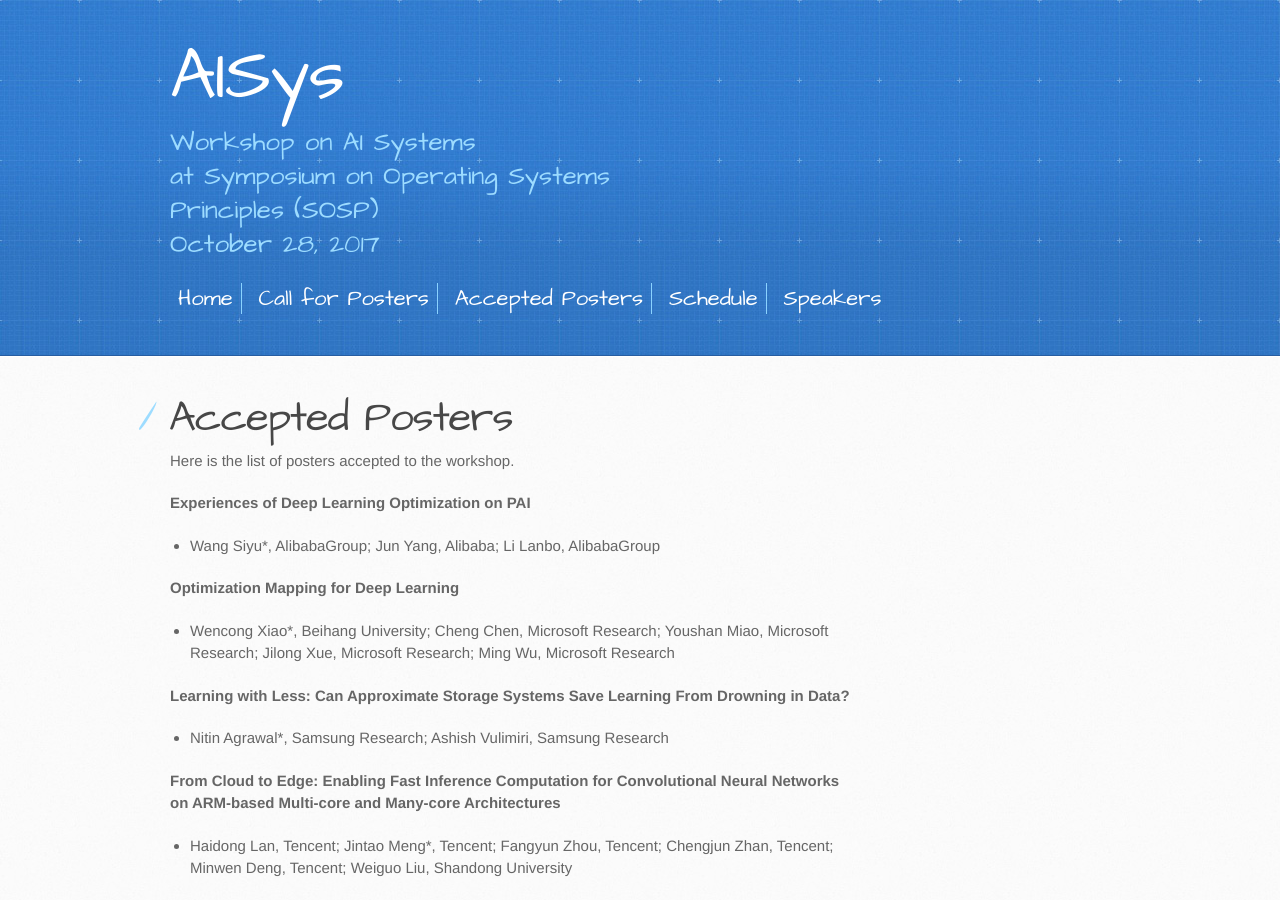
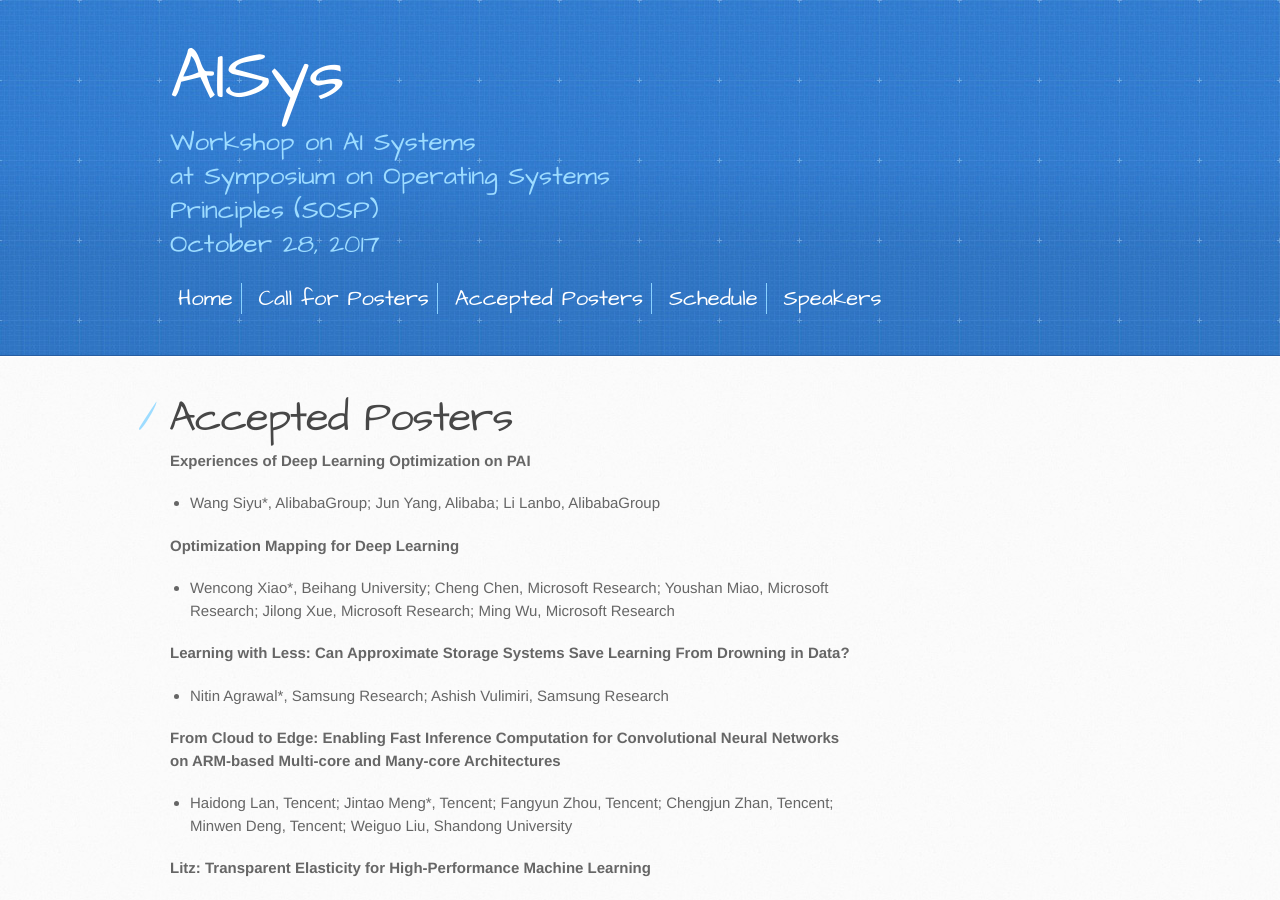
Before and after one commit to LearningSys/sosp17, a Jekyll site: the page built from acceptedposters.md, in a window 1280 px wide and 900 px high. Built offline with Jekyll 4.4.1, drawn with Linux system fonts in a browser that asks for light colours; our own code applies the rules of GitHub Pages for plain Markdown files; the repository's description, which GitHub fills in, is left out.

Commit message:
Update acceptedposters.md

```diff
--- a/acceptedposters.md
+++ b/acceptedposters.md
@@ -1,7 +1,7 @@
 
 # Accepted Posters
 
-Here is the list of posters accepted to the workshop.
+
 
 **Experiences of Deep Learning Optimization on PAI**
  * Wang Siyu*, AlibabaGroup; Jun Yang, Alibaba; Li Lanbo, AlibabaGroup
```
